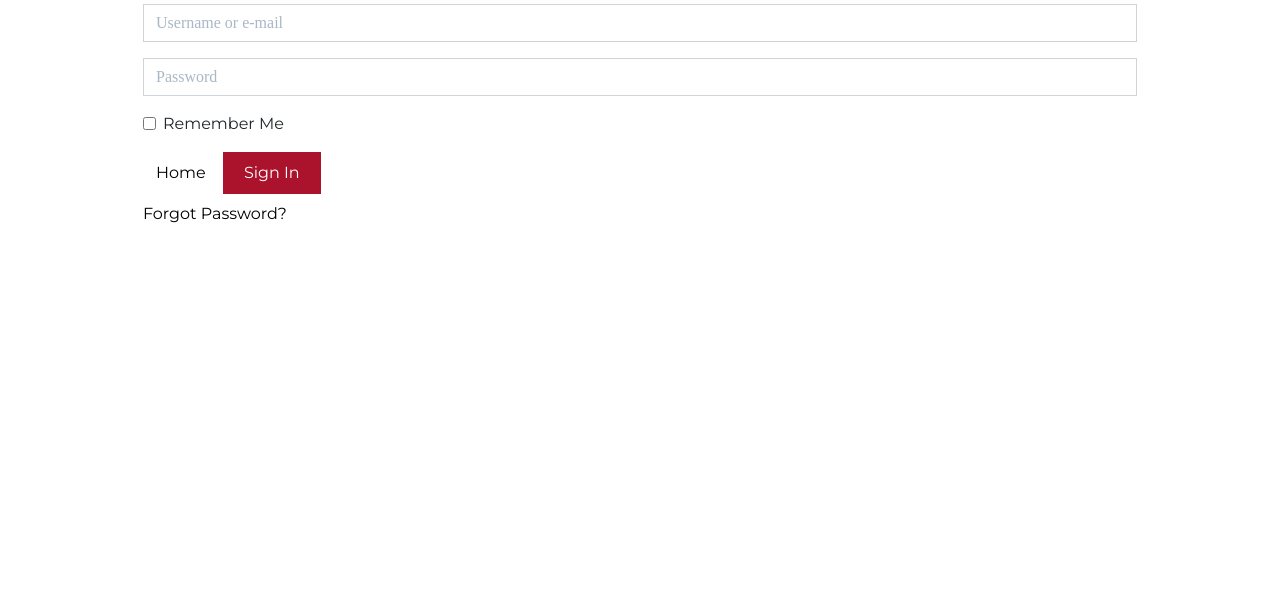
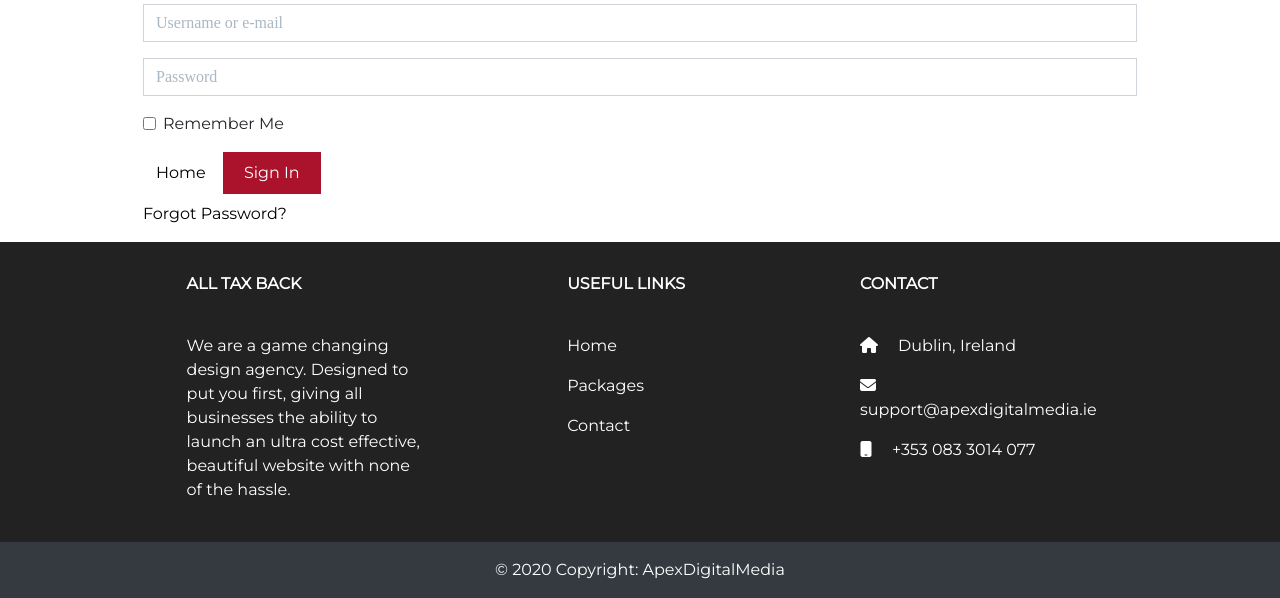
Before and after one commit to Jakejamesreid/apex-digital-media, a Django app: a page that uses templates/base.html in a window 1280 px wide. Shown: the part 322-920 px from the top of the page. Before the commit the page ends 545 px from the top, so only its background shows below. Run offline with Django 3.2, Linux system fonts and the light colour scheme; some libraries are stand-ins or nearby versions.

Commit message:
Add footer and improve design of rquest service page

```diff
--- a/home/templates/home/contact.html
+++ b/home/templates/home/contact.html
@@ -3,7 +3,7 @@
 
 
 {% block content %}
-    <div class="w-100 brick-wall-bg">
+    <div class="w-100 brick-wall-bg pb-5">
         <div class="container">
             <div class="row">
                 <div class="col text-center mt-3">
@@ -13,7 +13,7 @@
             </div>
             <div class="row">
                 <div class="card text-white w-100 h-100 border-0 py-4 px-4 transparent-bg">
-                    <form class="mt-3" action="" method="POST" id="contact-form">
+                    <form class="mt-3" action="{% url 'contact' %}" method="POST" id="contact-form">
                         {% csrf_token %}
                         {{ form|crispy }}
                         <button class="btn btn-red rounded-0 text-uppercase float-right">Contact</button>
--- a/profiles/templates/profiles/profile.html
+++ b/profiles/templates/profiles/profile.html
@@ -15,6 +15,9 @@
     </form>
 {% endblock %}
 
+{% block footer %}
+{% endblock %}
+
 {% block postloadjs %}
     {{ block.super }}
     <script type="text/javascript" src="{% static 'profiles/js/countryfield.js' %}"></script>
--- a/services/forms.py
+++ b/services/forms.py
@@ -2,7 +2,7 @@ from django import forms
 
 
 class RequestServiceForm(forms.Form):
-    description = forms.CharField()
+    description = forms.CharField(widget=forms.Textarea, required=True)
 
     description.widget.attrs['placeholder'] = \
         'Please describe the service you want.'
--- a/services/templates/services/services.html
+++ b/services/templates/services/services.html
@@ -61,3 +61,7 @@
         </div>
     {% endif %}
 {% endblock %}
+
+
+{% block footer %}
+{% endblock %}
--- a/services/views.py
+++ b/services/views.py
@@ -37,6 +37,7 @@ def request_service(request, service_id, service_name):
         'form': form,
         'service_id': service_id,
         'service_name': service_name,
+        'friendly_service_name': service_name.title().replace("_", " "),
     }
 
     return render(request, template, context)
--- a/static/css/base.css
+++ b/static/css/base.css
@@ -121,6 +121,19 @@ body {
     border-bottom: 2px solid #ab122b;
 }
 
+/* -----Footer----- */
+#footer{
+    background: #222222!important;
+    color: white;
+}
+
+.footer_hyperlink a{
+    color: inherit;
+}
+
+.footer_hyperlink a:hover{
+    color: #ab122b;
+}
 
 /* -----Dashboard----- */
 .wrapper {
--- a/templates/base.html
+++ b/templates/base.html
@@ -66,7 +66,7 @@
                             <a class="text-black nav-link" href="#" id="user-options" data-toggle="dropdown" aria-haspopup="true" aria-expanded="false">
                                 <div class="text-center">
                                     <div><i class="fas fa-user fa-lg icon-red"></i></div>
-                                    <p class="my-0">My Account</p>
+                                    <p class="my-0">{% if request.user.is_authenticated %} {{ request.user }}{% else %}My Account{% endif %}</p>
                                 </div>
                             </a>
                             <div class="dropdown-menu" aria-labelledby="user-options">
@@ -137,6 +137,46 @@
             </div>
         {% endblock %}
 
+        {% block footer %}
+        <footer class="font-small" id="footer">
+            <div class="container text-center text-md-left pt-3 px-0">
+                <div class="row mt-3">
+                    <!-- About Column -->
+                    <div class="width-60 col-md-3 col-lg-4 col-xl-3 mx-auto mb-4">
+                        <h6 class="text-uppercase font-weight-bold">All Tax Back</h6>
+                        <hr class="width-60 mb-4 mt-0 d-inline-block mx-auto">
+                        <p>We are a game changing design agency. Designed to put you first,
+                        giving all businesses the ability to launch an ultra cost effective, beautiful website with none of the hassle.
+                        </p>
+                    </div>
+
+                    <!-- Useful Links olumn -->
+                    <div class="col-md-3 col-lg-2 col-xl-2 mx-auto mb-4 footer_hyperlink">
+                        <h6 class="text-uppercase font-weight-bold">Useful links</h6>
+                        <hr class="width-60 mb-4 mt-0 d-inline-block mx-auto">
+                        <p><a target=”_blank” href="{% url 'home' %}">Home</a></p>
+                        <p><a target=”_blank” href="{% url 'packages' %}">Packages</a></p>
+                        <p><a target=”_blank” href="{% url 'contact' %}">Contact</a></p>
+                    </div>
+
+                    <!-- Contact Info Column -->
+                    <div class="col-md-4 col-lg-3 col-xl-3 mx-auto mb-md-0 mb-4">
+                        <h6 class="text-uppercase font-weight-bold">Contact</h6>
+                        <hr class="width-60 mb-4 mt-0 d-inline-block mx-auto">
+                        <p><i class="fas fa-home mr-3"></i> Dublin, Ireland</p>
+                        <p><i class="fas fa-envelope mr-3"></i> support@apexdigitalmedia.ie</p>
+                        <p><i class="fas fa-mobile mr-3"></i> +353 083 3014 077</p>
+                    </div>
+                </div>
+            </div>
+
+            <!-- Copyright -->
+            <div class="footer-copyright text-center py-3 bg-dark text-white">© 2020 Copyright:
+                <a class="text-white" href="https://github.com/Jakejamesreid"> ApexDigitalMedia</a>
+            </div>
+        </footer>
+        {% endblock %}
+
 
         {% block postloadjs %}
         <script type="text/javascript">
--- a/templates/includes/mobile-top-header.html
+++ b/templates/includes/mobile-top-header.html
@@ -7,7 +7,7 @@
             <a class="text-black nav-link d-block d-lg-none" href="#" id="user-options" data-toggle="dropdown" aria-haspopup="true" aria-expanded="false">
                 <div class="text-center">
                     <div><i class="fas fa-user fa-lg icon-red"></i></div>
-                    <p class="my-0">My Account</p>
+                    <p class="my-0">{% if request.user.is_authenticated %} {{ request.user }}{% else %}My Account{% endif %}</p>
                 </div>
             </a>
             <div class="dropdown-menu" aria-labelledby="user-options">
--- a/website_details/templates/website_details/submit-website-details.html
+++ b/website_details/templates/website_details/submit-website-details.html
@@ -10,3 +10,6 @@
         <button type="submit" name="submit-website" id="submit-website" class="btn btn-red rounded-0 text-uppercase float-right">Submit</button>
     </form>
 {% endblock %}
+
+{% block footer %}
+{% endblock %}
--- a/website_details/templates/website_details/update-website-details.html
+++ b/website_details/templates/website_details/update-website-details.html
@@ -23,3 +23,6 @@
         </div>
     {% endif %}
 {% endblock %}
+
+{% block footer %}
+{% endblock %}
```
Also changed, not shown: services/templates/services/request-service.html (+5 -2 lines).
